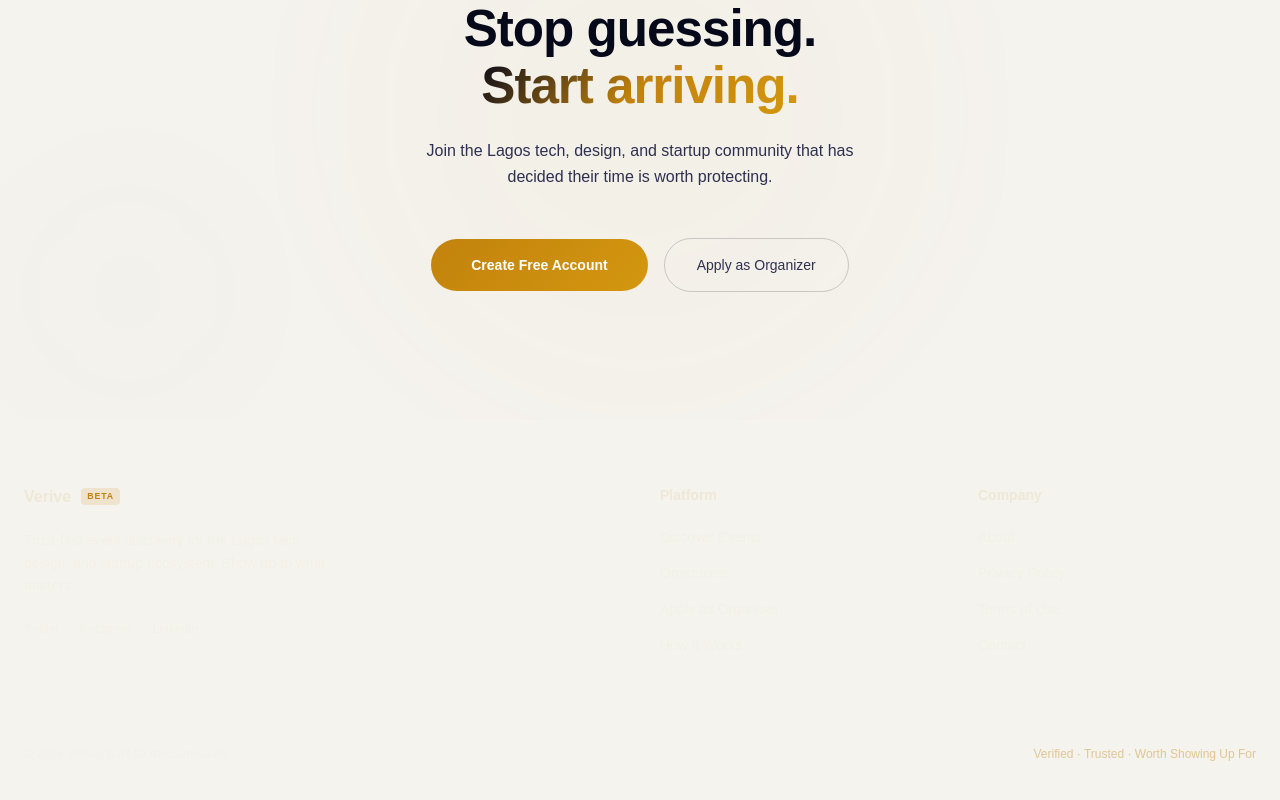
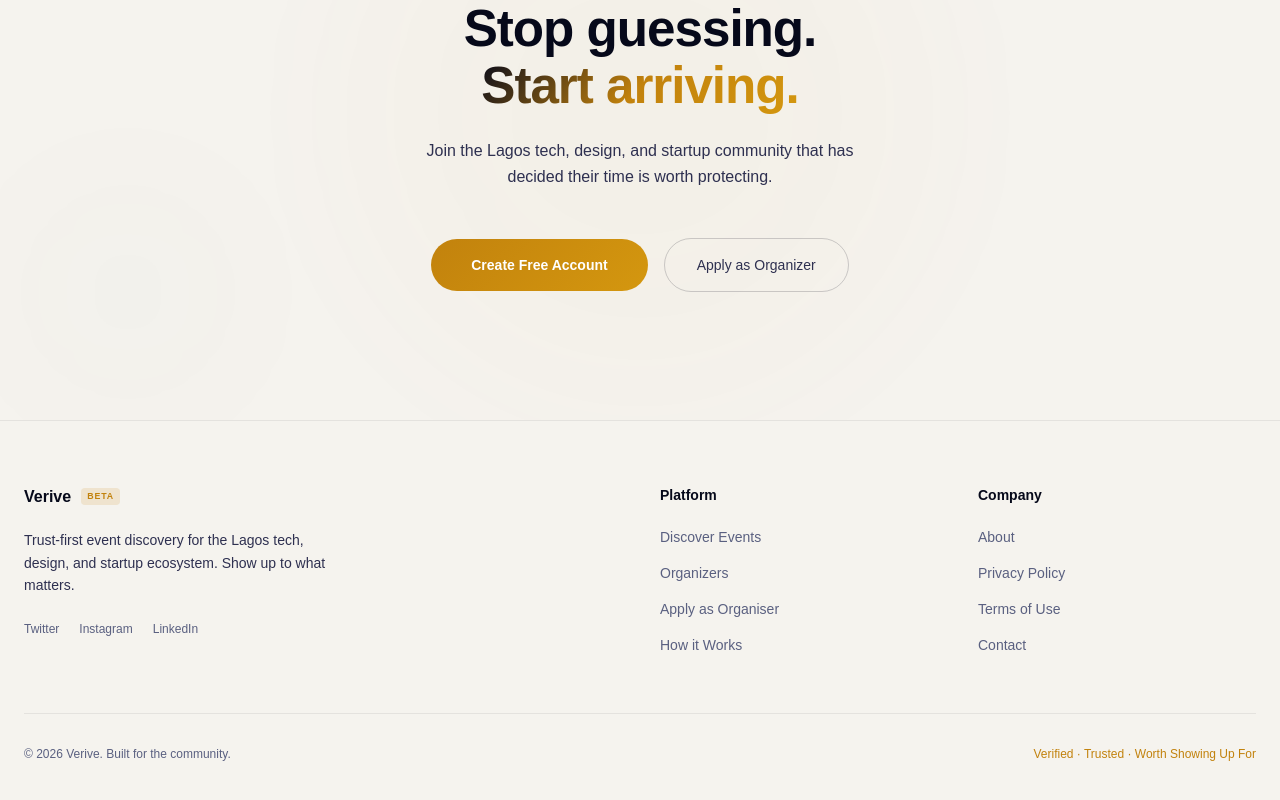
Before and after one commit to emeka-divine-exe/verive, a Next.js app: page / in a window 1280 px wide. Shown: the part 3934-4734 px from the top of the page. Built offline with nearby package versions, Linux system fonts and the light colour scheme; no server answers; the database is empty; a web font is replaced by a local one.

Commit message:
Refactor Footer component styles and structure

```diff
--- a/src/components/Footer.tsx
+++ b/src/components/Footer.tsx
@@ -2,43 +2,39 @@
 
 export function Footer() {
   return (
-    <footer className="border-t pt-16 pb-10" style={{ borderColor: 'rgba(240,232,214,0.06)' }}>
+    <footer className="border-t pt-16 pb-10" style={{ borderColor: 'var(--v-border)' }}>
       <div className="container-page">
         <div className="grid md:grid-cols-4 gap-10 mb-14">
 
-          {/* Brand column */}
+          {/* Brand */}
           <div className="md:col-span-2">
             <div className="flex items-center gap-2.5 mb-5">
-              <span className="font-display font-bold text-base" style={{ color: '#F0E8D6' }}>
+              <span className="font-display font-bold text-base" style={{ color: 'var(--v-text)' }}>
                 Verive
               </span>
-              <span
-                className="text-[0.55rem] font-body font-bold uppercase px-1.5 py-0.5 rounded"
-                style={{ background: 'rgba(194,130,13,0.14)', color: '#C2820D', letterSpacing: '0.1em' }}
-              >
+              <span className="text-[0.55rem] font-body font-bold uppercase px-1.5 py-0.5 rounded"
+                style={{ background: 'rgba(194,130,13,0.14)', color: 'var(--v-gold)', letterSpacing: '0.1em' }}>
                 Beta
               </span>
             </div>
-            <p className="font-body text-sm leading-relaxed max-w-xs mb-6" style={{ color: 'rgba(240,232,214,0.28)' }}>
+            <p className="font-body text-sm leading-relaxed max-w-xs mb-6"
+              style={{ color: 'var(--v-muted)' }}>
               Trust-first event discovery for the Lagos tech, design, and startup ecosystem. Show up to what matters.
             </p>
             <div className="flex gap-5">
               {['Twitter', 'Instagram', 'LinkedIn'].map(s => (
-                <a
-                  key={s}
-                  href="#"
-                  className="text-xs font-body transition-colors hover:text-[#F0E8D6]"
-                  style={{ color: 'rgba(240,232,214,0.22)' }}
-                >
+                <a key={s} href="#"
+                  className="text-xs font-body transition-colors hover:underline"
+                  style={{ color: 'var(--v-ghost)' }}>
                   {s}
                 </a>
               ))}
             </div>
           </div>
 
-          {/* Platform links */}
+          {/* Platform */}
           <div>
-            <h4 className="font-display font-semibold text-sm mb-5" style={{ color: '#F0E8D6' }}>Platform</h4>
+            <h4 className="font-display font-semibold text-sm mb-5" style={{ color: 'var(--v-text)' }}>Platform</h4>
             <ul className="space-y-3">
               {[
                 ['Discover Events',    '/events'],
@@ -47,11 +43,9 @@
                 ['How it Works',       '/about'],
               ].map(([label, href]) => (
                 <li key={label}>
-                  <Link
-                    href={href}
-                    className="text-sm font-body transition-colors hover:text-[#F0E8D6]"
-                    style={{ color: 'rgba(240,232,214,0.28)' }}
-                  >
+                  <Link href={href}
+                    className="text-sm font-body transition-colors hover:underline"
+                    style={{ color: 'var(--v-ghost)' }}>
                     {label}
                   </Link>
                 </li>
@@ -59,9 +53,9 @@
             </ul>
           </div>
 
-          {/* Company links */}
+          {/* Company */}
           <div>
-            <h4 className="font-display font-semibold text-sm mb-5" style={{ color: '#F0E8D6' }}>Company</h4>
+            <h4 className="font-display font-semibold text-sm mb-5" style={{ color: 'var(--v-text)' }}>Company</h4>
             <ul className="space-y-3">
               {[
                 ['About',          '/about'],
@@ -70,11 +64,9 @@
                 ['Contact',        '/contact'],
               ].map(([label, href]) => (
                 <li key={label}>
-                  <Link
-                    href={href}
-                    className="text-sm font-body transition-colors hover:text-[#F0E8D6]"
-                    style={{ color: 'rgba(240,232,214,0.28)' }}
-                  >
+                  <Link href={href}
+                    className="text-sm font-body transition-colors hover:underline"
+                    style={{ color: 'var(--v-ghost)' }}>
                     {label}
                   </Link>
                 </li>
@@ -83,15 +75,13 @@
           </div>
         </div>
 
-        {/* Bottom bar */}
-        <div
-          className="flex flex-col md:flex-row items-center justify-between pt-8 border-t"
-          style={{ borderColor: 'rgba(240,232,214,0.06)' }}
-        >
-          <p className="text-xs font-body" style={{ color: 'rgba(240,232,214,0.18)' }}>
+        {/* Bottom */}
+        <div className="flex flex-col md:flex-row items-center justify-between pt-8 border-t"
+          style={{ borderColor: 'var(--v-border)' }}>
+          <p className="text-xs font-body" style={{ color: 'var(--v-ghost)' }}>
             © {new Date().getFullYear()} Verive. Built for the community.
           </p>
-          <p className="text-xs font-body mt-2 md:mt-0" style={{ color: 'rgba(194,130,13,0.4)' }}>
+          <p className="text-xs font-body mt-2 md:mt-0" style={{ color: 'var(--v-gold)' }}>
             Verified · Trusted · Worth Showing Up For
           </p>
         </div>
```
